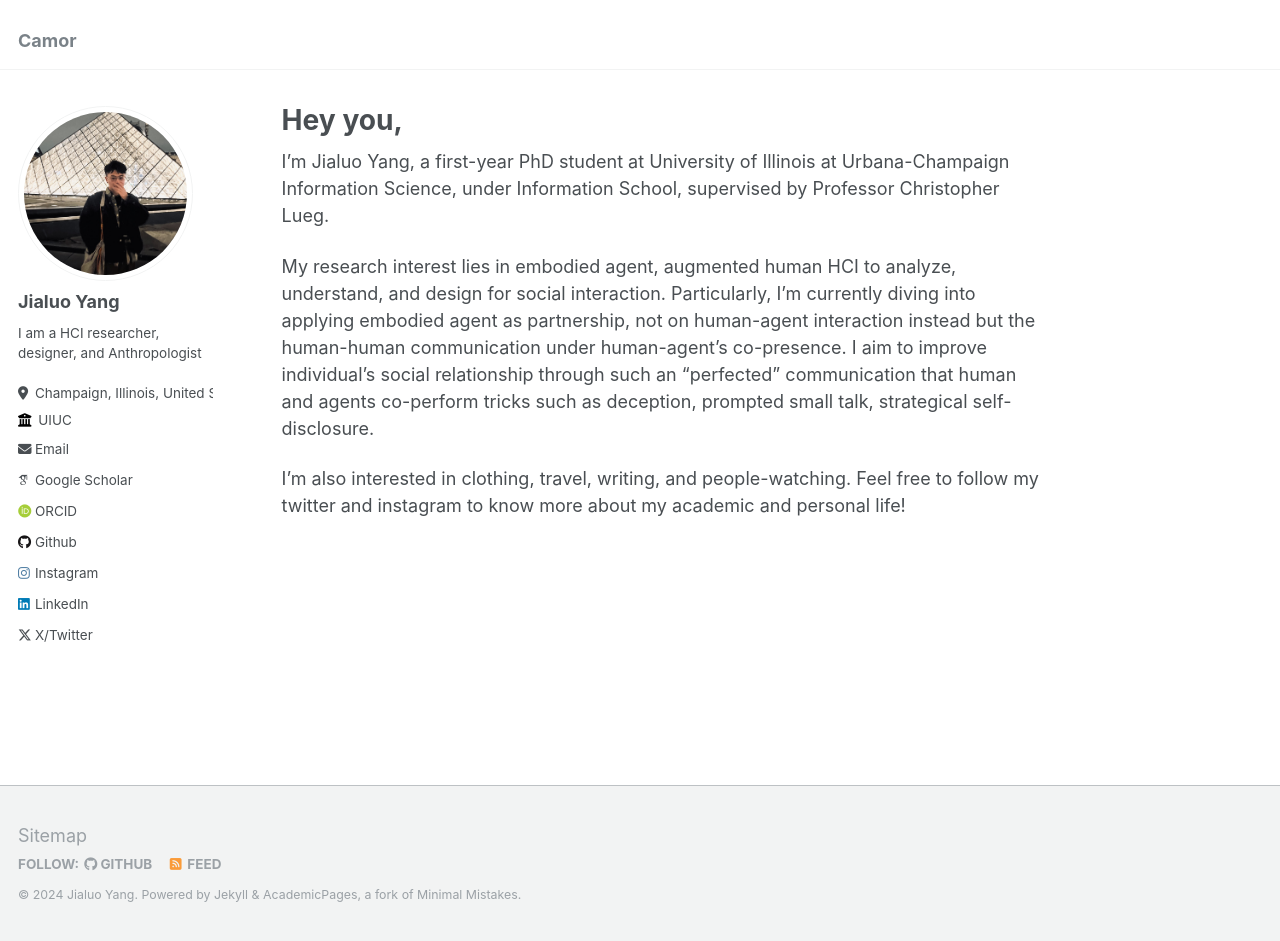
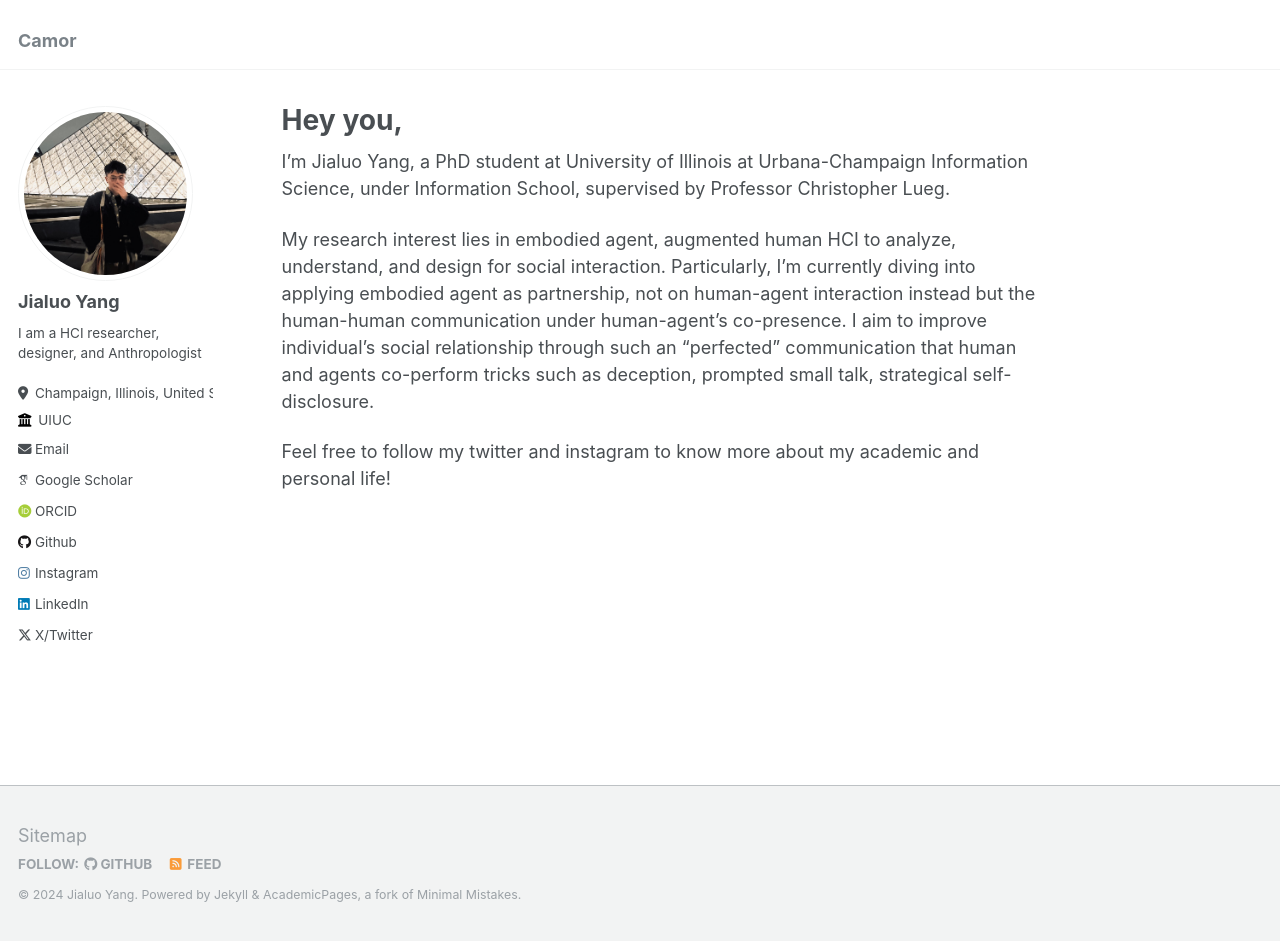
Before and after one commit to CamorYang/camoryang, a Jekyll site: the page built from _pages/about.md, in a window 1280 px wide and 941 px high. Built offline with Jekyll 4.4.1, drawn with Linux system fonts in a browser that asks for light colours; some web fonts are replaced.

Commit message:
Update about.md

```diff
--- a/_pages/about.md
+++ b/_pages/about.md
@@ -7,9 +7,9 @@ redirect_from:
   - /about.html
 ---
 
-I'm Jialuo Yang, a first-year PhD student at University of Illinois at Urbana-Champaign Information Science, under Information School, supervised by Professor Christopher Lueg.
+I'm Jialuo Yang, a PhD student at University of Illinois at Urbana-Champaign Information Science, under Information School, supervised by Professor Christopher Lueg.
 
 My research interest lies in embodied agent, augmented human HCI to analyze, understand, and design for social interaction. Particularly, I'm currently diving into applying embodied agent as partnership, not on human-agent interaction instead but the human-human communication under human-agent's co-presence. I aim to improve individual's social relationship through such an "perfected" communication that human and agents co-perform tricks such as deception, prompted small talk, strategical self-disclosure.
 <!-- If you wanna hyperlink something, format it with [Academic Pages template](https://github.com/academicpages/academicpages.github.io) -->
 
-I'm also interested in clothing, travel, writing, and people-watching. Feel free to follow my twitter and instagram to know more about my academic and personal life!
+Feel free to follow my twitter and instagram to know more about my academic and personal life!
```
